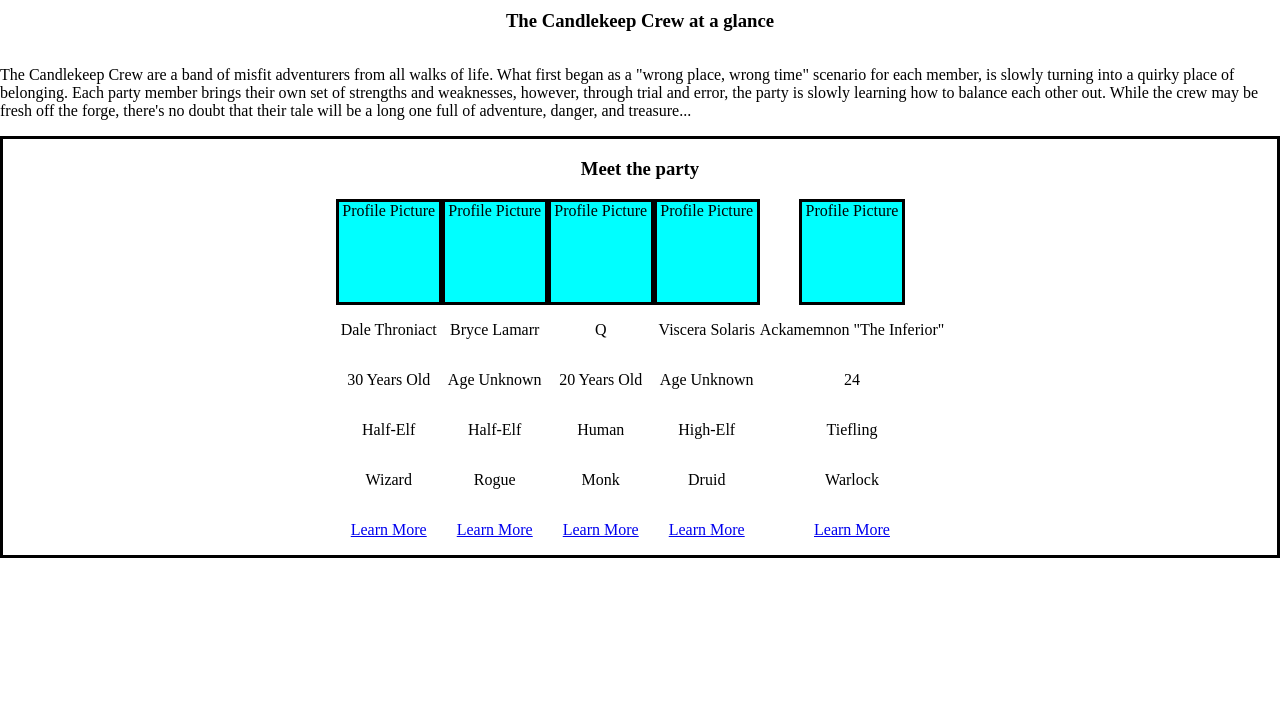
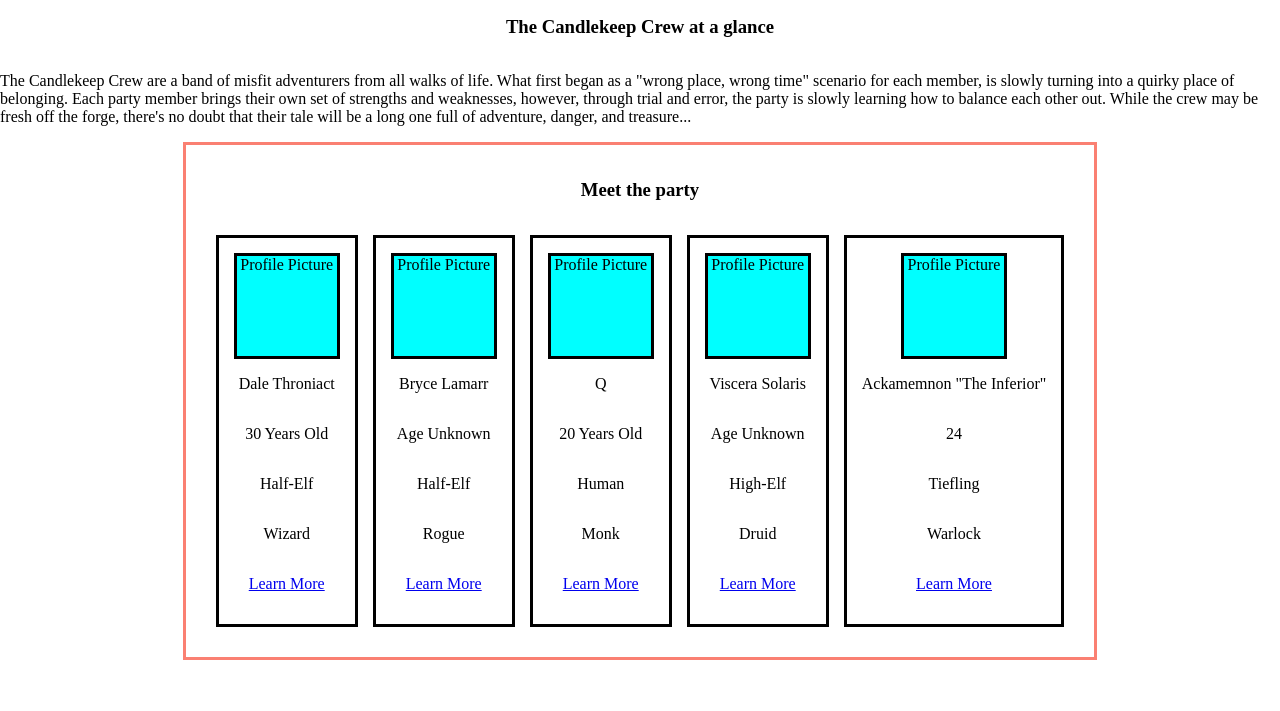
Before and after one commit to KevinBaezDev/candlekeep-crew, a plain HTML site: page index.html in a window 1280 px wide. Shown: the part 89-800 px from the top of the page. Drawn offline with Linux system fonts and the light colour scheme.

Commit message:
Edit various css properties

```diff
--- a/style.css
+++ b/style.css
@@ -1,5 +1,10 @@
 body {
     margin: 0px;
+    display: flex;
+    justify-content: center;
+    align-items: center;
+    flex-direction: column;
+    width: 100vw;
 }
 
 .header {
@@ -7,6 +12,8 @@ body {
     justify-content: center;
     align-items: center;
     flex: 1;
+    border-style: solid;
+    align-self: center;
 }
 
 .intro {
@@ -14,13 +21,13 @@ body {
     flex-direction: column;
     justify-content: center;
     align-items: center;
+    max-width: 1300px;
 }
 
 .section-1 {
     display: flex;
     justify-content: center;
     align-items: center;
-    border-style: solid;
 }
 
 .party {
@@ -28,12 +35,17 @@ body {
     flex-direction: column;
     justify-content: center;
     align-items: center;
+    border-style: solid;
+    border-color: salmon;
+    padding: 15px;
 }
 
 .members {
     display: flex;
-    justify-content: center;
+    justify-content: space-between;
     align-items: center;
+    padding: 15px;
+    gap: 15px;
 }
 
 .dale,
@@ -46,6 +58,9 @@ body {
     justify-content: center;
     align-items: center;
     text-align: center;
+    border-style: solid;
+    padding: 15px;
+
 }
 
 
```
